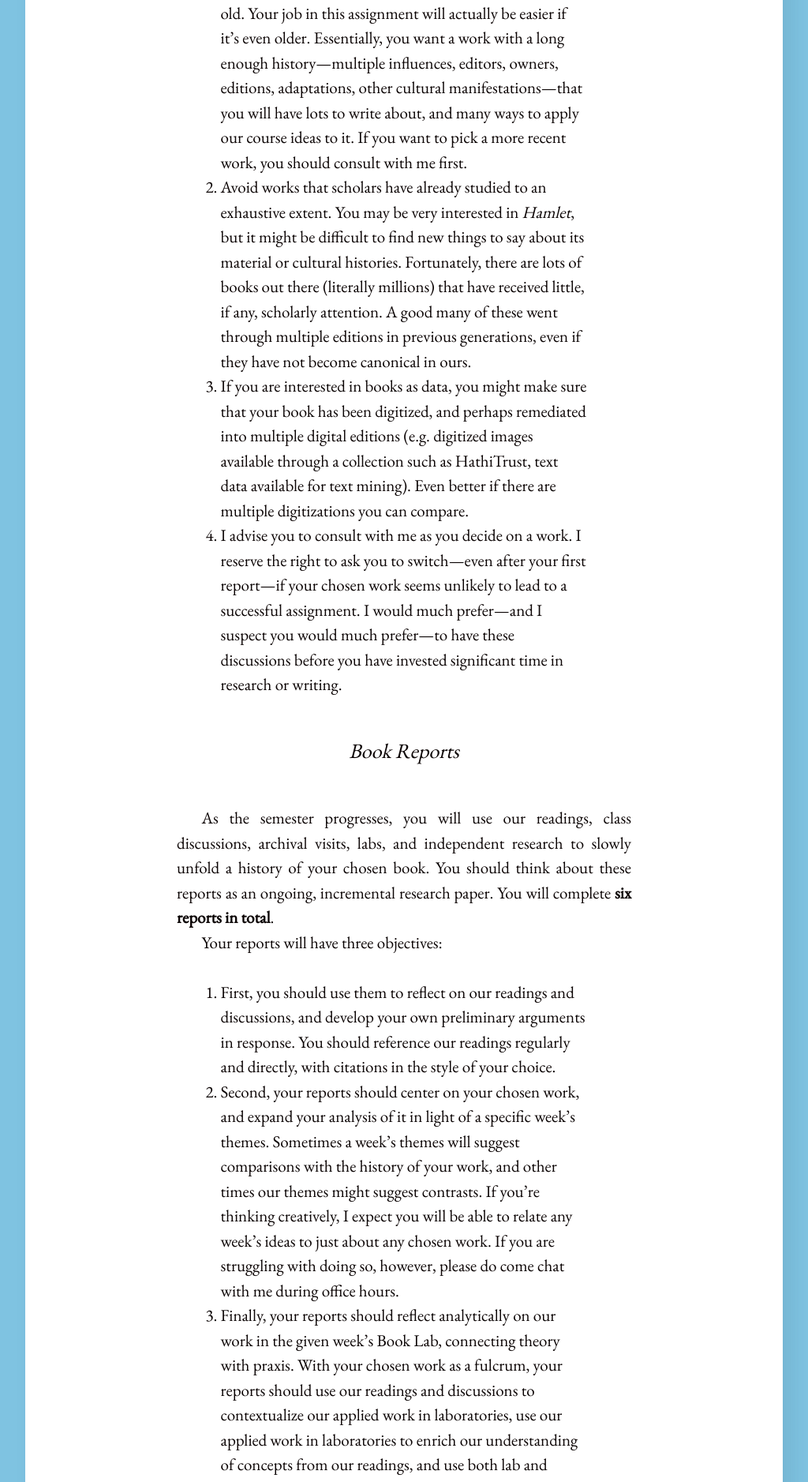
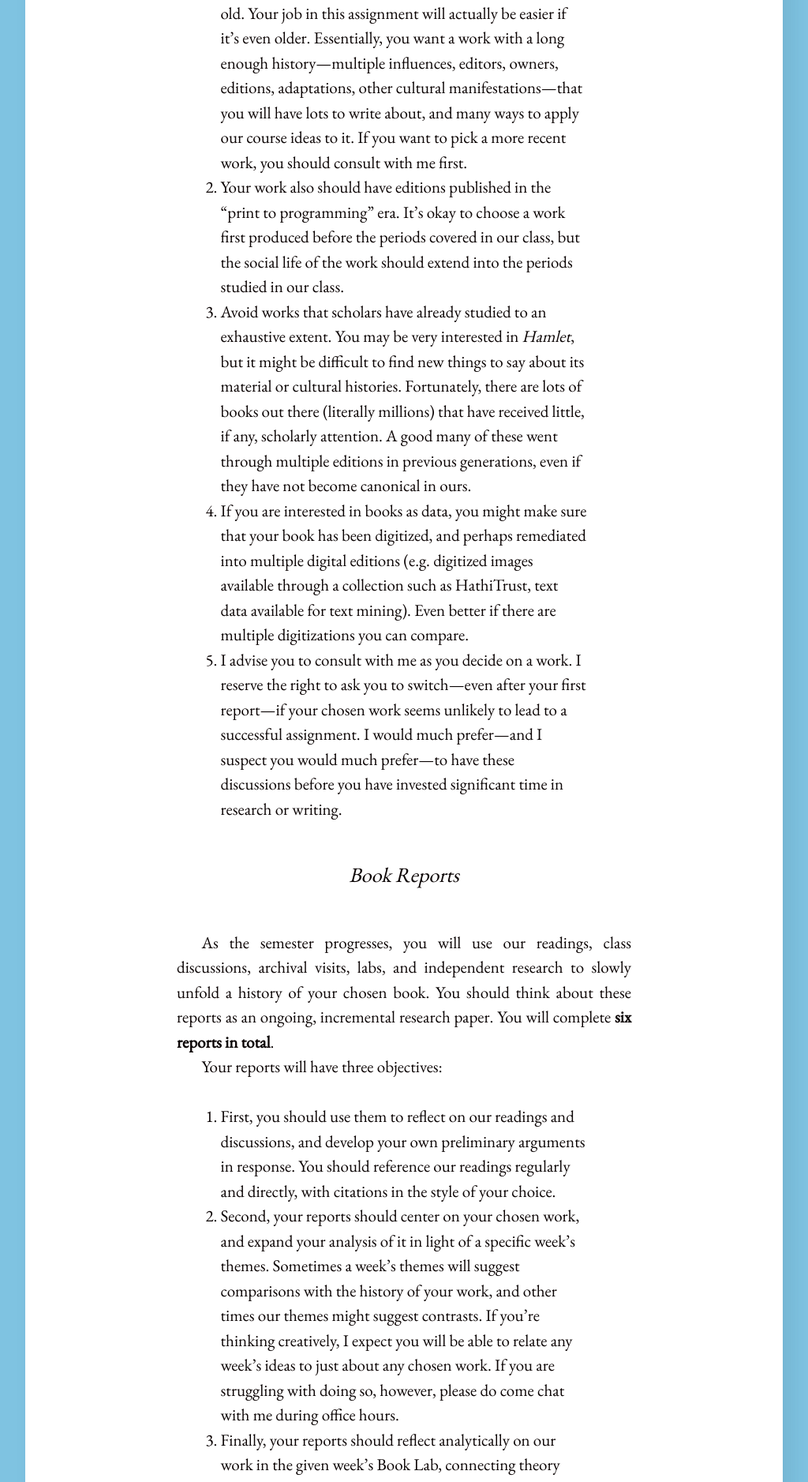
Before and after one commit to rccordell/s23bl, a Jekyll site: the page built from assignments.md, in a window 1280 px wide. Shown: the part 3361-5238 px from the top of the page at 79% size, without its empty margins (128-1152 px from the left). Built offline with Jekyll 4.4.1, drawn with Linux system fonts in a browser that asks for light colours.

Commit message:
edit book assignment

```diff
--- a/_data/menu.yml
+++ b/_data/menu.yml
@@ -11,7 +11,7 @@
   url: /schedule.html
 
 - title: Source
-  url: https://github.com/rccordell/s22bl
+  url: https://github.com/rccordell/s23bl
 
 - title: Instructor
   url: https://ryancordell.org
--- a/assignments.md
+++ b/assignments.md
@@ -49,9 +49,10 @@ Over the first two weeks of the semester, you will pick a work—perhaps literar
 There are a few rules for picking your work:
 
 1. In general, you should pick a work that is at least 100 years old. Your job in this assignment will actually be easier if it’s even older. Essentially, you want a work with a long enough history—multiple influences, editors, owners, editions, adaptations, other cultural manifestations—that you will have lots to write about, and many ways to apply our course ideas to it. If you want to pick a more recent work, you should consult with me first.
-2. Avoid works that scholars have already studied to an exhaustive extent. You may be very interested in _Hamlet_, but it might be difficult to find new things to say about its material or cultural histories. Fortunately, there are lots of books out there (literally millions) that have received little, if any, scholarly attention. A good many of these went through multiple editions in previous generations, even if they have not become canonical in ours.
-3. If you are interested in books as data, you might make sure that your book has been digitized, and perhaps remediated into multiple digital editions (e.g. digitized images available through a collection such as HathiTrust, text data available for text mining). Even better if there are multiple digitizations you can compare.
-4. I advise you to consult with me as you decide on a work. I reserve the right to ask you to switch—even after your first report—if your chosen work seems unlikely to lead to a successful assignment. I would much prefer—and I suspect you would much prefer—to have these discussions before you have invested significant time in research or writing.
+2. Your work also should have editions published in the "print to programming" era. It's okay to choose a work first produced before the periods covered in our class, but the social life of the work should extend into the periods studied in our class.
+3. Avoid works that scholars have already studied to an exhaustive extent. You may be very interested in _Hamlet_, but it might be difficult to find new things to say about its material or cultural histories. Fortunately, there are lots of books out there (literally millions) that have received little, if any, scholarly attention. A good many of these went through multiple editions in previous generations, even if they have not become canonical in ours.
+4. If you are interested in books as data, you might make sure that your book has been digitized, and perhaps remediated into multiple digital editions (e.g. digitized images available through a collection such as HathiTrust, text data available for text mining). Even better if there are multiple digitizations you can compare.
+5. I advise you to consult with me as you decide on a work. I reserve the right to ask you to switch—even after your first report—if your chosen work seems unlikely to lead to a successful assignment. I would much prefer—and I suspect you would much prefer—to have these discussions before you have invested significant time in research or writing.
 
 #### Book Reports
 
```
